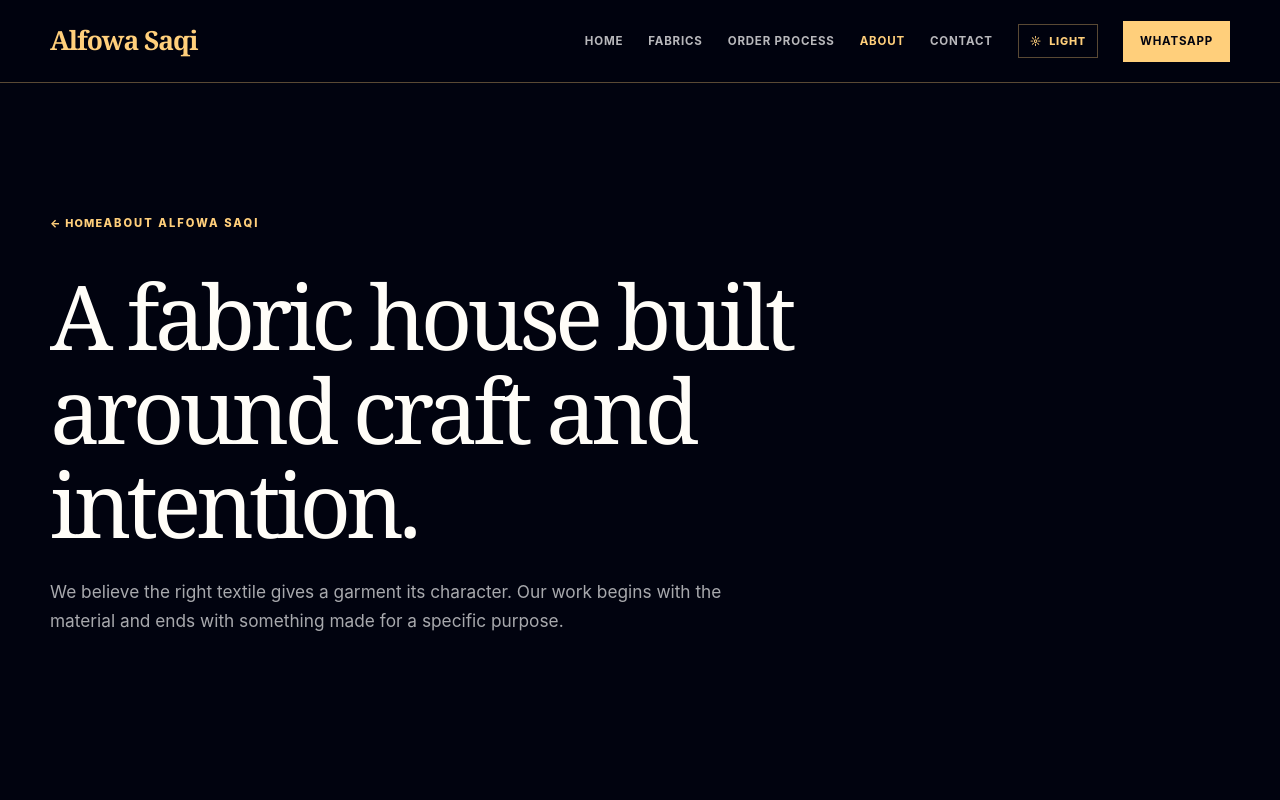
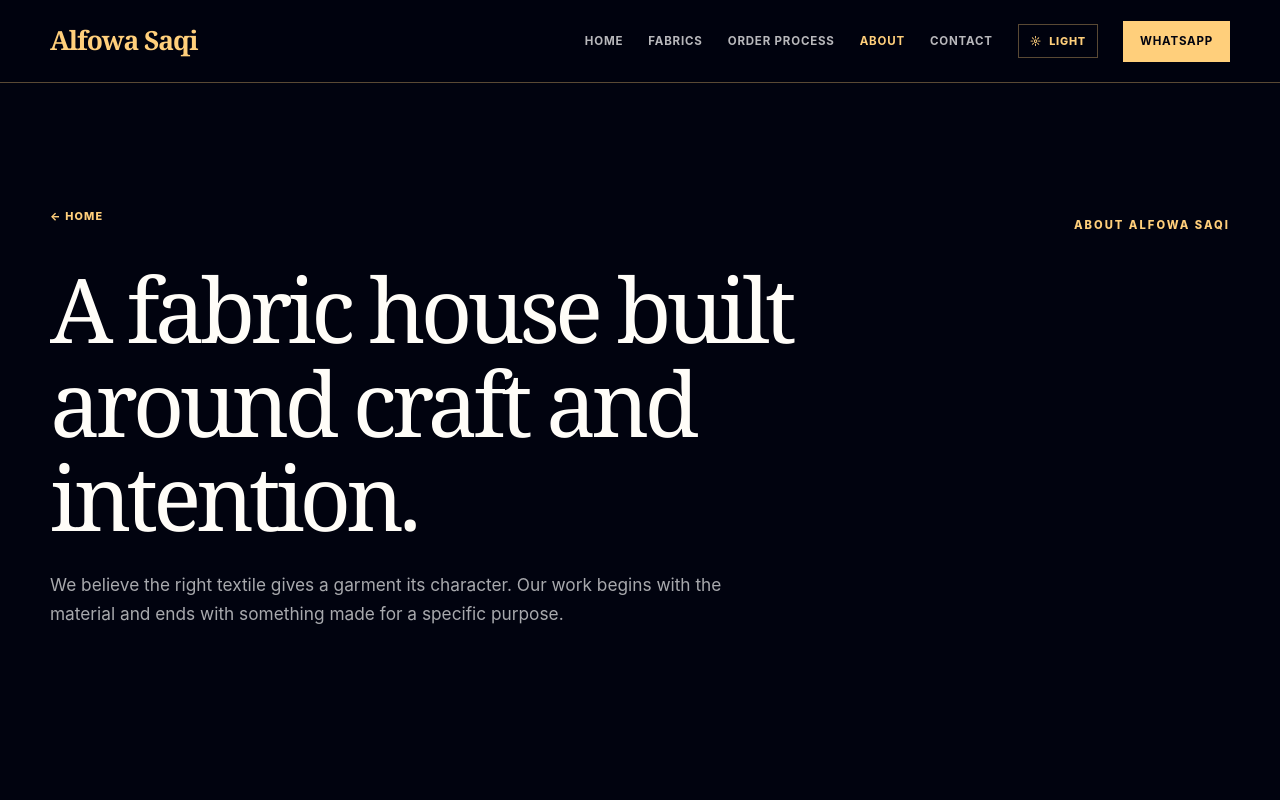
Before and after one commit to magaji-ahmed/alfowa_saqi, a Vue app: page /alfowa_saqi/about in a window 1280 px wide. Shown: the top 800 px of the page. Built offline with nearby package versions, Linux system fonts and the light colour scheme.

Commit message:
moved eyebrows to the right

```diff
--- a/src/assets/main.css
+++ b/src/assets/main.css
@@ -598,6 +598,13 @@
   font-weight: 800;
   letter-spacing: .11em;
   text-transform: uppercase;
+}
+
+.page-hero-top {
+  display: flex;
+  justify-content: space-between;
+  align-items: center;
+  width: 100%;
 }
 
 /* ============================================================
--- a/src/views/AboutView.vue
+++ b/src/views/AboutView.vue
@@ -1,8 +1,10 @@
 <template>
   <section class="page-hero">
     <div class="container">
-      <RouterLink to="/" class="back-link">← Home</RouterLink>
-      <span class="eyebrow">About Alfowa Saqi</span>
+      <div class="page-hero-top">
+        <RouterLink to="/" class="back-link">← Home</RouterLink>
+        <span class="eyebrow">About Alfowa Saqi</span>
+      </div>
       <h1>A fabric house built around craft and intention.</h1>
       <p>
         We believe the right textile gives a garment its character.
--- a/src/views/ContactView.vue
+++ b/src/views/ContactView.vue
@@ -1,8 +1,10 @@
 <template>
   <section class="page-hero">
     <div class="container">
-      <RouterLink to="/" class="back-link">← Home</RouterLink>
-      <span class="eyebrow">Let's talk</span>
+      <div class="page-hero-top">
+        <RouterLink to="/" class="back-link">← Home</RouterLink>
+        <span class="eyebrow">Let's Talk</span>
+      </div>
       <h1>Tell us what you want to make.</h1>
       <p>
         For fabric enquiries, custom orders, pricing and production
--- a/src/views/FabricDetailView.vue
+++ b/src/views/FabricDetailView.vue
@@ -4,9 +4,10 @@
     <section class="detail-hero">
       <div class="container detail-grid">
         <div class="detail-copy">
-          <RouterLink to="/fabrics" class="back-link">← All fabrics</RouterLink>
-
-          <span class="eyebrow">{{ fabric.category }}</span>
+          <div class="page-hero-top">
+            <RouterLink to="/" class="back-link">← Home</RouterLink>
+            <span class="eyebrow">{{ fabric.category }}</span>
+          </div>
 
           <h1>{{ fabric.name }}</h1>
 
--- a/src/views/FabricsView.vue
+++ b/src/views/FabricsView.vue
@@ -1,8 +1,10 @@
 <template>
   <section class="page-hero">
     <div class="container">
-      <RouterLink to="/" class="back-link">← Home</RouterLink>
-      <span class="eyebrow">Our collection</span>
+      <div class="page-hero-top">
+        <RouterLink to="/" class="back-link">← Home</RouterLink>
+        <span class="eyebrow">Our collection</span>
+      </div>
       <h1>Fabrics for distinctive garments.</h1>
       <p>
         Explore the fabrics we manufacture and learn about their
--- a/src/views/OrderProcessView.vue
+++ b/src/views/OrderProcessView.vue
@@ -1,8 +1,10 @@
 <template>
   <section class="page-hero">
     <div class="container">
-      <RouterLink to="/" class="back-link">← Home</RouterLink>
-      <span class="eyebrow">How it works</span>
+      <div class="page-hero-top">
+        <RouterLink to="/" class="back-link">← Home</RouterLink>
+        <span class="eyebrow">How it works</span>
+      </div>
       <h1>From your idea to finished fabric.</h1>
       <p>
         We keep the ordering process straightforward. Browse our fabrics,
```
